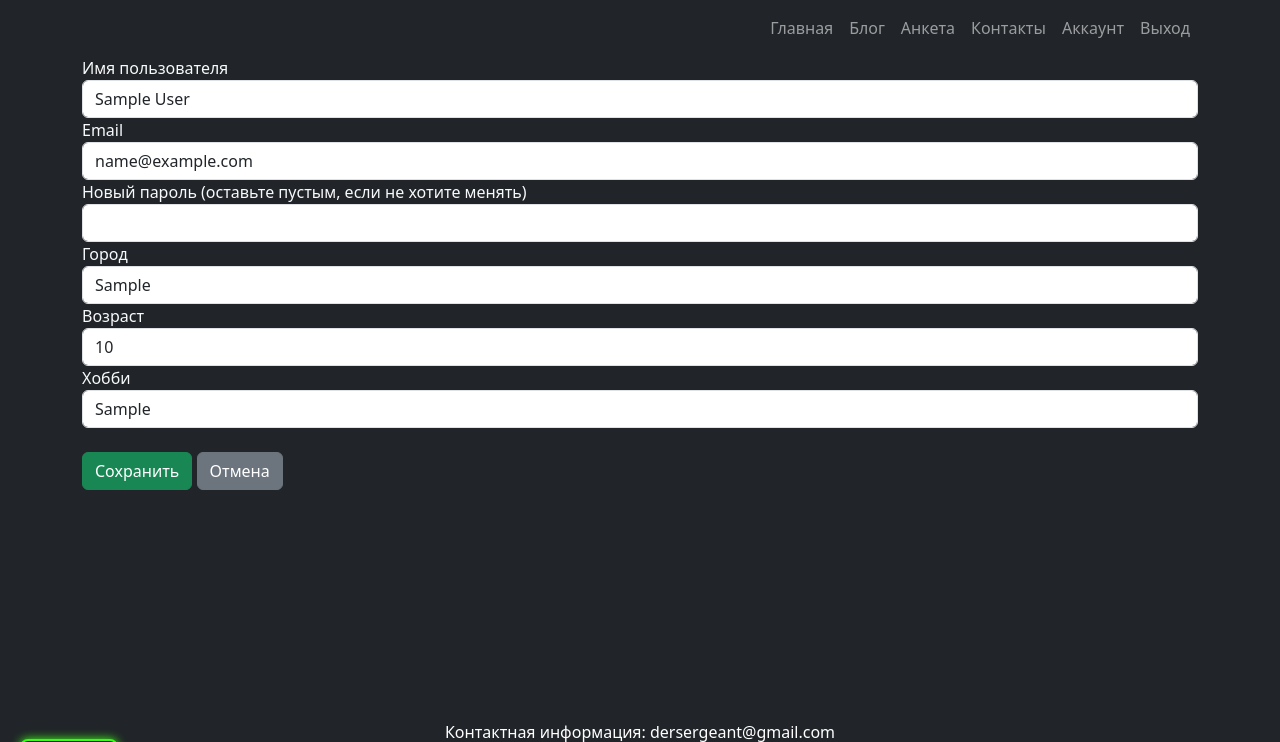
After one commit to SergeantMal/django_project, a Django app: page /account/edit/ in a window 1280 px wide. The commit adds this page. Shown: the top 742 px of the page. Run offline with Django 5.2, Linux system fonts and the light colour scheme; a user stored in the database is signed in; tables that the repository leaves empty hold one stand-in row (values such as "Sample post").

Commit message:
temporary

```diff
--- a/django_lesson/django_lesson/settings.py
+++ b/django_lesson/django_lesson/settings.py
@@ -130,3 +130,6 @@ STATICFILES_DIRS = [
 # https://docs.djangoproject.com/en/5.2/ref/settings/#default-auto-field
 
 DEFAULT_AUTO_FIELD = 'django.db.models.BigAutoField'
+
+
+AUTH_USER_MODEL = 'siteapp.Account'
--- a/django_lesson/django_lesson/urls.py
+++ b/django_lesson/django_lesson/urls.py
@@ -21,8 +21,5 @@ from django.conf.urls.static import static
 
 urlpatterns = [
     path('admin/', admin.site.urls),
-    path('', include('siteapp.urls')),
-    path('blog', include('siteapp.urls')),
-    path('form', include('siteapp.urls')),
-    path('contacts', include('siteapp.urls'))
+    path('', include('siteapp.urls'))
 ] + static(settings.STATIC_URL, document_root=settings.STATIC_ROOT)
--- a/django_lesson/siteapp/models.py
+++ b/django_lesson/siteapp/models.py
@@ -1,10 +1,60 @@
+from django.db import models
+from django.contrib.auth.models import AbstractBaseUser, PermissionsMixin, BaseUserManager
+from django.utils import timezone
 
+class AccountManager(BaseUserManager):
+    def create_user(self, email, username, password=None, **extra_fields):
+        if not email:
+            raise ValueError('Email обязателен')
+        if not username:
+            raise ValueError('Имя пользователя обязательно')
 
-# Create your models here.
-from django.db import models
+        email = self.normalize_email(email)
+        user = self.model(email=email, username=username, **extra_fields)
+        user.set_password(password)
+        user.save(using=self._db)
+        return user
+
+    def create_superuser(self, email, username, password=None, **extra_fields):
+        extra_fields.setdefault('is_staff', True)
+        extra_fields.setdefault('is_superuser', True)
+
+        return self.create_user(email, username, password, **extra_fields)
+
+class Account(AbstractBaseUser, PermissionsMixin):
+    user_id = models.AutoField(primary_key=True)
+    username = models.CharField(max_length=20, unique=True)
+    email = models.EmailField(max_length=120, unique=True)
+    password = models.CharField(max_length=255)
+
+    last_login = models.DateTimeField(default=timezone.now)
+
+    is_active = models.BooleanField(default=True)
+    is_staff = models.BooleanField(default=False)
+
+    objects = AccountManager()
+
+    USERNAME_FIELD = 'email'          # 💥 Логинимся по email
+    REQUIRED_FIELDS = ['username']    # 💥 Требуем username при регистрации
+
+    groups = models.ManyToManyField(
+        'auth.Group', related_name='custom_user_set', blank=True
+    )
+    user_permissions = models.ManyToManyField(
+        'auth.Permission', related_name='custom_user_permissions', blank=True
+    )
+
+    class Meta:
+        db_table = 'accounts'
+
+    def __str__(self):
+        return f'User: {self.username}, email: {self.email}'
+
+    def get_id(self):
+        return str(self.user_id)
 
 class User(models.Model):
-    user_id = models.AutoField(primary_key=True)  # Устанавливаем user_id как первичный ключ
+    user_id = models.AutoField(primary_key=True)
     name = models.CharField(max_length=100)
     email = models.EmailField(unique=True)
     city = models.CharField(max_length=100)
@@ -12,7 +62,7 @@ class User(models.Model):
     age = models.IntegerField()
 
     class Meta:
-        db_table = 'users'  # Указываем нужное имя таблицы
+        db_table = 'users'
 
     def __str__(self):
         return self.name
--- /dev/null
+++ b/django_lesson/siteapp/templates/siteapp/edit_account.html
@@ -0,0 +1,40 @@
+{% extends "siteapp/base.html" %}
+
+{% block title %}
+    Редактировать аккаунт
+{% endblock %}
+
+{% block content %}
+
+<form method="POST">
+    {% csrf_token %}
+    <div class="form-group">
+        <label>Имя пользователя</label>
+        <input type="text" name="name" class="form-control" value="{{ user.name }}" required>
+    </div>
+    <div class="form-group">
+        <label>Email</label>
+        <input type="email" name="email" class="form-control" value="{{ account.email }}" required>
+    </div>
+    <div class="form-group">
+        <label>Новый пароль (оставьте пустым, если не хотите менять)</label>
+        <input type="password" name="password" class="form-control">
+    </div>
+    <div class="form-group">
+        <label>Город</label>
+        <input type="text" name="city" class="form-control" value="{{ user.city }}" required>
+    </div>
+    <div class="form-group">
+        <label>Возраст</label>
+        <input type="number" name="age" class="form-control" value="{{ user.age }}" required>
+    </div>
+    <div class="form-group">
+        <label>Хобби</label>
+        <input type="text" name="hobby" class="form-control" value="{{ user.hobby }}" required>
+    </div>
+    <br>
+    <button type="submit" class="btn btn-success">Сохранить</button>
+    <a href="{% url 'dashboard' %}" class="btn btn-secondary">Отмена</a>
+</form>
+
+{% endblock %}
--- a/django_lesson/siteapp/templates/siteapp/nav.html
+++ b/django_lesson/siteapp/templates/siteapp/nav.html
@@ -8,15 +8,15 @@
             <div class="collapse navbar-collapse" id="navbarNav">
                 <ul class="navbar-nav ms-auto">
                     <li class="nav-item"><a class="nav-link" href="/">Главная</a></li>
-                    <li class="nav-item"><a class="nav-link" href="blog">Блог</a></li>
-                    <li class="nav-item"><a class="nav-link" href="form">Анкета</a></li>
-                    <li class="nav-item"><a class="nav-link" href="contacts">Контакты</a></li>
-                    {% if current_user.is_authenticated %}
-                        <li class="nav-item"><a class="nav-link" href="#">Аккаунт</a></li>
-                        <li class="nav-item"><a class="nav-link" href="#">Выход</a></li>
+                    <li class="nav-item"><a class="nav-link" href="{% url 'blog' %}">Блог</a></li>
+                    <li class="nav-item"><a class="nav-link" href="{% url 'form' %}">Анкета</a></li>
+                    <li class="nav-item"><a class="nav-link" href="{% url 'contacts' %}">Контакты</a></li>
+                    {% if request.user.is_authenticated %}
+                        <li class="nav-item"><a class="nav-link" href="{% url 'dashboard' %}">Аккаунт</a></li>
+                        <li class="nav-item"><a class="nav-link" href="{% url 'logout' %}">Выход</a></li>
                     {% else %}
-                        <li class="nav-item"><a class="nav-link" href="#">Вход</a></li>
-                        <li class="nav-item"><a class="nav-link" href="#">Регистрация</a></li>
+                        <li class="nav-item"><a class="nav-link" href="{% url 'login' %}">Вход</a></li>
+                        <li class="nav-item"><a class="nav-link" href="{% url 'register' %}">Регистрация</a></li>
                     {% endif %}
                 </ul>
             </div>
--- a/django_lesson/siteapp/urls.py
+++ b/django_lesson/siteapp/urls.py
@@ -3,10 +3,15 @@ from . import views
 
 urlpatterns = [
     path('', views.index, name='index'),
-    path('blog', views.blog, name='blog'),
-    path('form', views.form_view, name='form'),
-    path('contacts', views.contacts, name='contacts'),
+    path('blog/', views.blog, name='blog'),
+    path('form/', views.form_view, name='form'),
+    path('contacts/', views.contacts, name='contacts'),
     path('api/weather/<str:city>/', views.get_weather, name='get_weather'),
-    path('time/', views.get_time, name='get_time')
+    path('time/', views.get_time, name='get_time'),
+    path('register/', views.register_view, name='register'),
+    path('login/', views.login_view, name='login'),
+    path('account/', views.dashboard_view, name='dashboard'),
+    path('account/edit/', views.edit_account_view, name='edit_account'),
+    path('logout/', views.logout_view, name='logout')
 ]
 from django.http import HttpResponse
--- a/django_lesson/siteapp/views.py
+++ b/django_lesson/siteapp/views.py
@@ -3,6 +3,14 @@ from django.http import JsonResponse
 import requests
 from datetime import datetime
 from deep_translator import GoogleTranslator
+from django.shortcuts import get_object_or_404
+from django.contrib import messages
+from django.contrib.auth import authenticate, login, logout
+from django.contrib.auth.decorators import login_required
+from .models import Account, User  # твои модели
+from django.db.models import Q
+from django.contrib.auth.hashers import make_password
+
 
 def index(request):
     translation = None
@@ -90,3 +98,94 @@ def get_time(request):
         "time": now.strftime("%H:%M:%S"),
         "date": formatted_date
     })
+
+from .forms import RegisterForm, LoginForm
+
+
+def register_view(request):
+    if request.method == 'POST':
+        form = RegisterForm(request.POST)
+        if form.is_valid():
+            user = form.save(commit=False)
+            user.set_password(form.cleaned_data['password'])
+            user.save()
+
+            login(request, user)
+            messages.success(request, f'Добро пожаловать, {user.username}!')
+            return redirect('dashboard')
+    else:
+        form = RegisterForm()
+    return render(request, 'siteapp/register.html', {'form': form})
+
+
+def login_view(request):
+    if request.method == 'POST':
+        form = LoginForm(request.POST)
+        if form.is_valid():
+            email = form.cleaned_data['email']
+            password = form.cleaned_data['password']
+            user = Account.objects.filter(email=email).first()
+            if user and user.check_password(password):
+                login(request, user)
+                messages.success(request, 'Вы вошли в систему!')
+                return redirect('dashboard')
+            else:
+                messages.error(request, 'Неверный логин или пароль')
+    else:
+        form = LoginForm()
+    return render(request, 'siteapp/login.html', {'form': form})
+
+@login_required
+def dashboard_view(request):
+    account = request.user
+    user = User.objects.filter(email=account.email).first()
+    return render(request, 'siteapp/account.html', {'account': account, 'user': user})
+
+@login_required
+def edit_account_view(request):
+    account = request.user
+    user = User.objects.filter(email=account.email).first()
+
+    if request.method == 'POST':
+        new_name = request.POST.get('name')
+        new_email = request.POST.get('email')
+        new_password = request.POST.get('password')
+        city = request.POST.get('city')
+        age = request.POST.get('age')
+        hobby = request.POST.get('hobby')
+
+        if Account.objects.filter(email=new_email).exclude(user_id=account.user_id).exists():
+            messages.error(request, 'Этот email уже занят другим пользователем.')
+            return redirect('edit_account')
+
+        account.email = new_email
+        if new_password:
+            account.password = make_password(new_password)
+        account.save()
+
+        if user is None:
+            user = User.objects.create(
+                email=new_email,
+                name=new_name,
+                city=city,
+                age=age,
+                hobby=hobby
+            )
+        else:
+            user.name = new_name
+            user.email = new_email
+            user.city = city
+            user.age = age
+            user.hobby = hobby
+            user.save()
+
+        messages.success(request, 'Данные успешно обновлены!')
+        return redirect('dashboard')
+
+    return render(request, 'siteapp/edit_account.html', {'account': account, 'user': user})
+
+@login_required
+def logout_view(request):
+    logout(request)
+    messages.info(request, 'Вы вышли из системы.')
+    return redirect('login')
```
Also changed, not shown: django_lesson/siteapp/forms.py (+27 -0 lines), django_lesson/siteapp/templates/siteapp/account.html (added, +17 -0 lines), django_lesson/siteapp/templates/siteapp/login.html (added, +37 -0 lines), django_lesson/siteapp/templates/siteapp/register.html (added, +18 -0 lines), django_lesson/siteapp/templatetags/form_tags.py (added, +7 -0 lines), django_lesson/siteapp/migrations/0001_initial.py, django_lesson/siteapp/migrations/0002_alter_user_table.py (deleted), django_lesson/siteapp/migrations/0003_remove_user_id_user_user_id.py (deleted).
